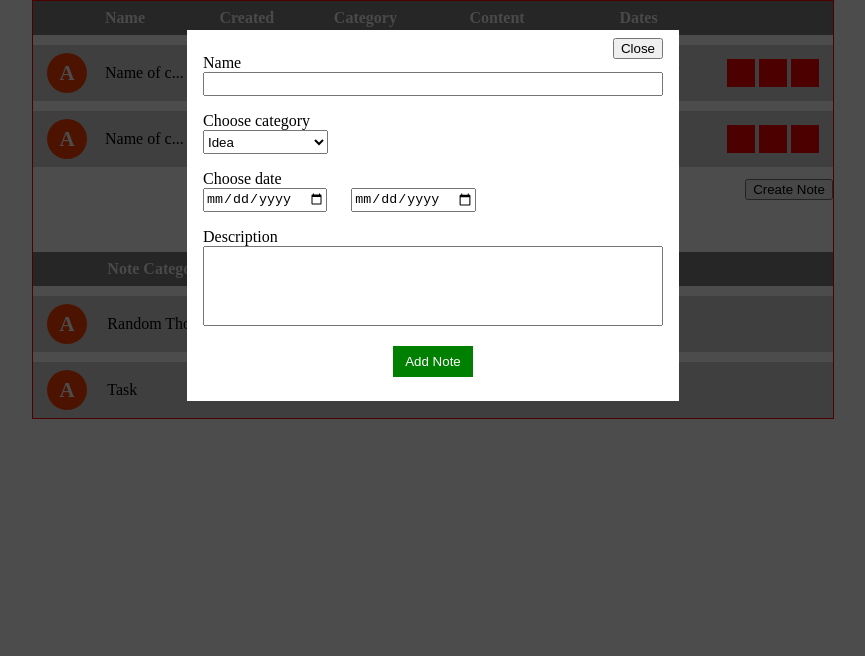
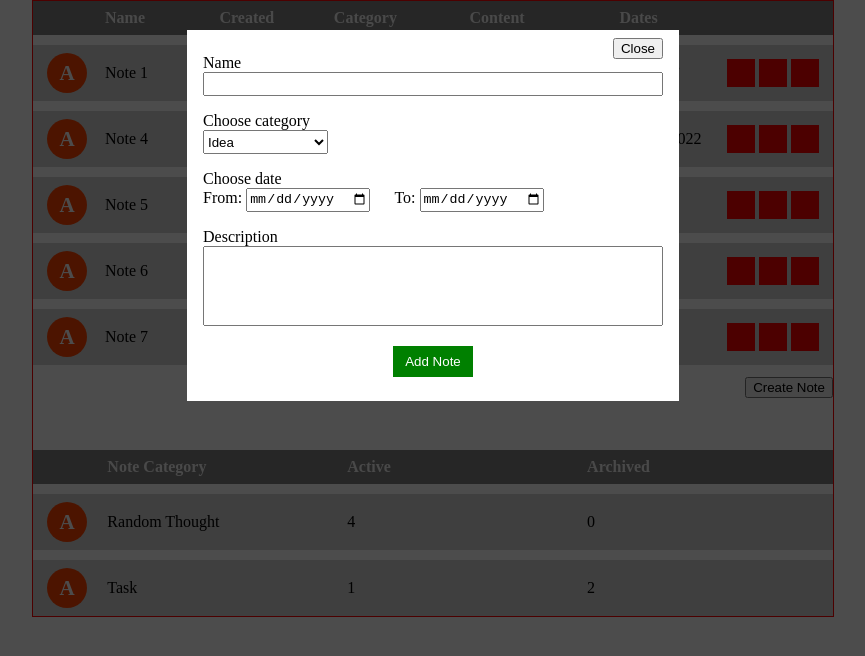
Before and after one commit to merowing/Radency-hometask-1, a website with bundled scripts: page src/index.html in a window 1280 px wide. Both pictures are taken after a click on the button "Create Note". Shown: the whole page, without its empty margins (207-1072 px from the left). Built offline with nearby package versions, Linux system fonts and the light colour scheme.

Commit message:
fix bug with dates

```diff
--- a/src/index.html
+++ b/src/index.html
@@ -47,9 +47,11 @@
                 <select id="noteCategory" name="category">
                 </select>
             </div>
-            <div>
-                <label>Choose date</label>
+            <div class="noteDate">
+                <span>Choose date</span>
+                <label for="noteDateFrom">From: </label>
                 <input type="date" id="noteDateFrom" name="dateFrom" />
+                <label for="noteDateTo">To: </label>
                 <input type="date" id="noteDateTo" name="dateTo" />
             </div>
             <div>
--- a/src/index.js
+++ b/src/index.js
@@ -92,6 +92,7 @@ mainBlock.addEventListener('click', e => {
         noteDateTo.value = '';
         if(date.length > 0) {
             let dateArr = getDate(date);
+            alert(dateArr);
             noteDateFrom.value = dateArr[0];
             if(dateArr.length === 2) noteDateTo.value = dateArr[1];
         }
--- a/src/lib/createTable.js
+++ b/src/lib/createTable.js
@@ -1,7 +1,8 @@
 import getCategory from "./getCategory.js";
+import dateToString from "./dateToString.js";
 
 function htmlCode({ name, created, category, content, date}) {
-    date = date.join(', ');
+    date = dateToString(date);
     return `
             <ul>
                 <li>
--- a/src/lib/database.js
+++ b/src/lib/database.js
@@ -1,7 +1,7 @@
 let db = [
     {
         id: 0,
-        name: 'Name of category',
+        name: 'Note 1',
         created: 'April 04, 2022',
         category: 1,
         content: 'Content test',
@@ -10,7 +10,7 @@ let db = [
     },
     {
         id: 1,
-        name: 'Name of category 2',
+        name: 'Note 2',
         created: 'April 05, 2022',
         category: 2,
         content: 'Content test 2',
@@ -19,9 +19,45 @@ let db = [
     },
     {
         id: 2,
-        name: 'Name of category 3',
+        name: 'Note 3',
         created: 'April 05, 2022',
         category: 2,
+        content: 'Content test 3',
+        date: ['6/5/2022'],
+        archived: true,
+    },
+    {
+        id: 3,
+        name: 'Note 4',
+        created: 'April 05, 2022',
+        category: 2,
+        content: 'Content test 3',
+        date: ['','6/5/2022'],
+        archived: false,
+    },
+    {
+        id: 4,
+        name: 'Note 5',
+        created: 'April 05, 2022',
+        category: 1,
+        content: 'Content test 3',
+        date: [],
+        archived: false,
+    },
+    {
+        id: 5,
+        name: 'Note 6',
+        created: 'April 05, 2022',
+        category: 1,
+        content: 'Content test 3',
+        date: [],
+        archived: false,
+    },
+    {
+        id: 6,
+        name: 'Note 7',
+        created: 'April 05, 2022',
+        category: 1,
         content: 'Content test 3',
         date: [],
         archived: false,
--- /dev/null
+++ b/src/lib/dateToString.js
@@ -0,0 +1,11 @@
+export default function(date) {
+    let dateString = date.join(', ');
+    if(date.some(a => !a) && date !== []) {
+        let p = '';
+        if(date[0] === '') p = 'To: ';
+        if(date[1] === '') p = 'From: ';
+        date = date.filter(a => a);
+        dateString = p + date[0];
+    }
+    return dateString;
+}
--- a/src/lib/getDate.js
+++ b/src/lib/getDate.js
@@ -14,13 +14,15 @@ function getDate(arr = null) {
 
         return `${month} ${day}, ${year}`;
     }else {
-        if(arr[0].indexOf('-') >= 0) {
+        if(arr.join().indexOf('-') >= 0) {
             return arr.map(el => {
+                if(!el) return '';
                 let [year, month, day] = el.split('-');
                 return `${+day}/${+month}/${year}`;
             });
         }else {
             return arr.map(el => {
+                if(!el) return '';
                 let [day, month, year] = el.split('/');
                 if(day < 10) day = '0' + day;
                 if(month < 10) month = '0' + month;
--- a/src/lib/rowDataUpdate.js
+++ b/src/lib/rowDataUpdate.js
@@ -1,10 +1,23 @@
 import getCategory from "./getCategory.js";
+import dateToString from './dateToString.js';
 
 export default function(id, {name, category, date, content}) {
     let elems = document.querySelectorAll('.mainContent > div')[id].querySelectorAll('li');
 
+    //alert("a:"+date);
+    // let dateString = date.join(', ');
+    // if(date.some(a => !a) && date !== []) {
+    //     let p = '';
+    //     let n = 0;
+    //     if(date[0] === '') p = 'To: ';
+    //     if(date[1] === '') p = 'From: ';
+    //     date = date.filter(a => a);
+    //     dateString = p + date[0];
+    // }
+    let dateString = dateToString(date);
+
     elems[1].querySelector('span').innerText = name;
     elems[3].querySelector('span').innerText = getCategory(category);
     elems[4].querySelector('span').innerText = content;
-    elems[5].querySelector('span').innerText = date.join(', ');
+    elems[5].querySelector('span').innerText = dateString;
 }
--- a/src/modalWindow.js
+++ b/src/modalWindow.js
@@ -42,9 +42,10 @@ modalNoteButton.addEventListener('click', () => {
     let [name, category, dateFrom, dateTo, description] = [...elems].map(el => el.value);
 
     let arrDate = [dateFrom, dateTo];
-    arrDate = arrDate.filter(a => a);
+    if(arrDate.every(a => !a)) arrDate = [];
+    //arrDate = arrDate.filter(a => a);
     let date = arrDate.length ? getDate(arrDate) : [];
-
+//alert(date);
     category = +category;
     if(modalNoteButton.getAttribute('edit')) {
         setDatabaseItem({name, category, content:description, date}, databaseRowId, true); // data, id, edit = true
--- a/src/style.css
+++ b/src/style.css
@@ -181,6 +181,12 @@ main ul li:nth-child(7) {
 #noteDateFrom {
     margin-right: 20px;
 }
+.noteDate span {
+    display: block;
+}
+.noteDate label {
+    display: inline-block;
+}
 
 /* archive content */
 .headArchive {
```
